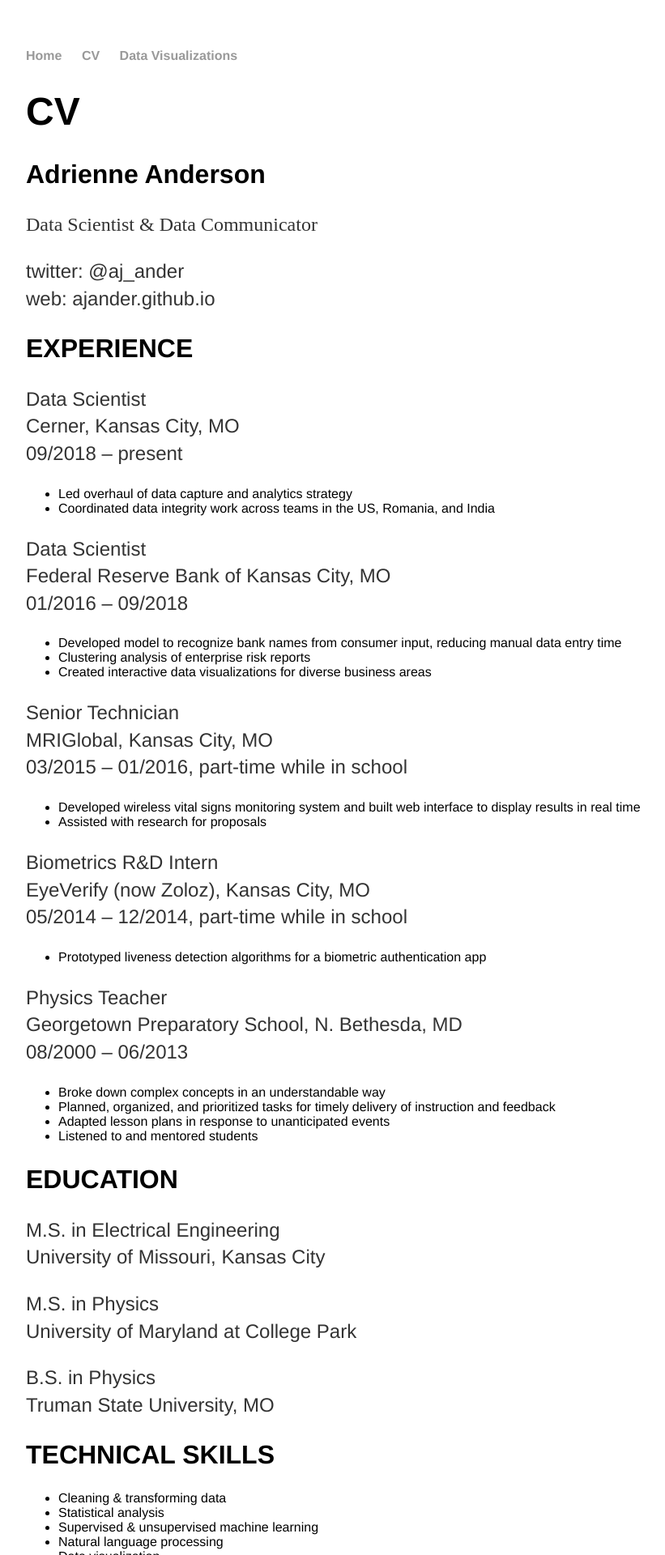
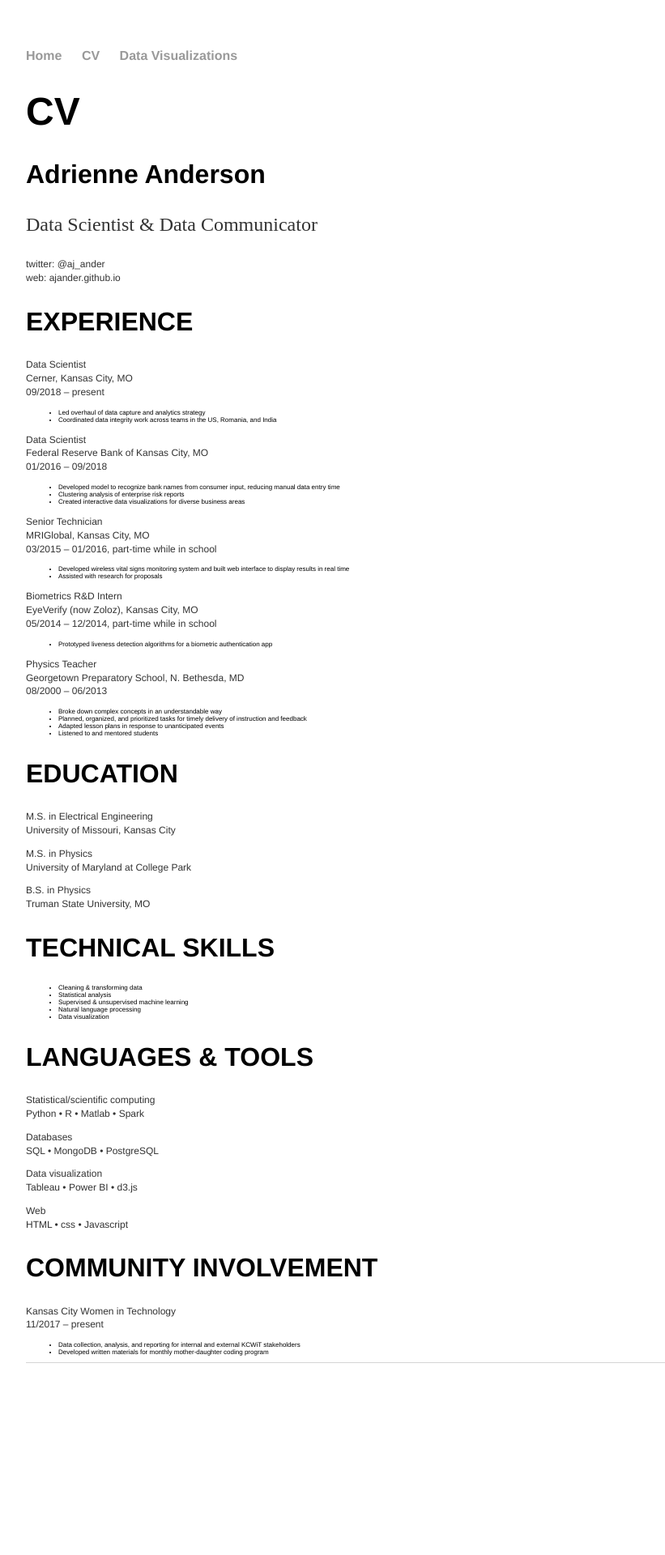
Before and after one commit to ajander/ajander.github.io, a Jekyll site: the page built from cv/index.html, in a window 1280 px wide. Shown: the top 1920 px of the page at 81% size, without its empty margins (160-981 px from the left). Built offline with Jekyll 4.4.1, drawn with Linux system fonts in a browser that asks for light colours; after the commit the page ends 1743 px from its top, so only the background shows below that.

Commit message:
change font size

```diff
--- a/css/main.css
+++ b/css/main.css
@@ -28,11 +28,11 @@
     font-family:'Helvetica', 'Arial', 'Sans-Serif';
 }
 h3 {
-    font-size: 1em;
+    font-size: 1.5em;
     font-family:'Helvetica', 'Arial', 'Sans-Serif';
 }
 .text {
-    font-size: 1em;
+    font-size: 0.5em;
     font-family:'Helvetica', 'Arial', 'Sans-Serif';
 }
 .chart-title {
```
